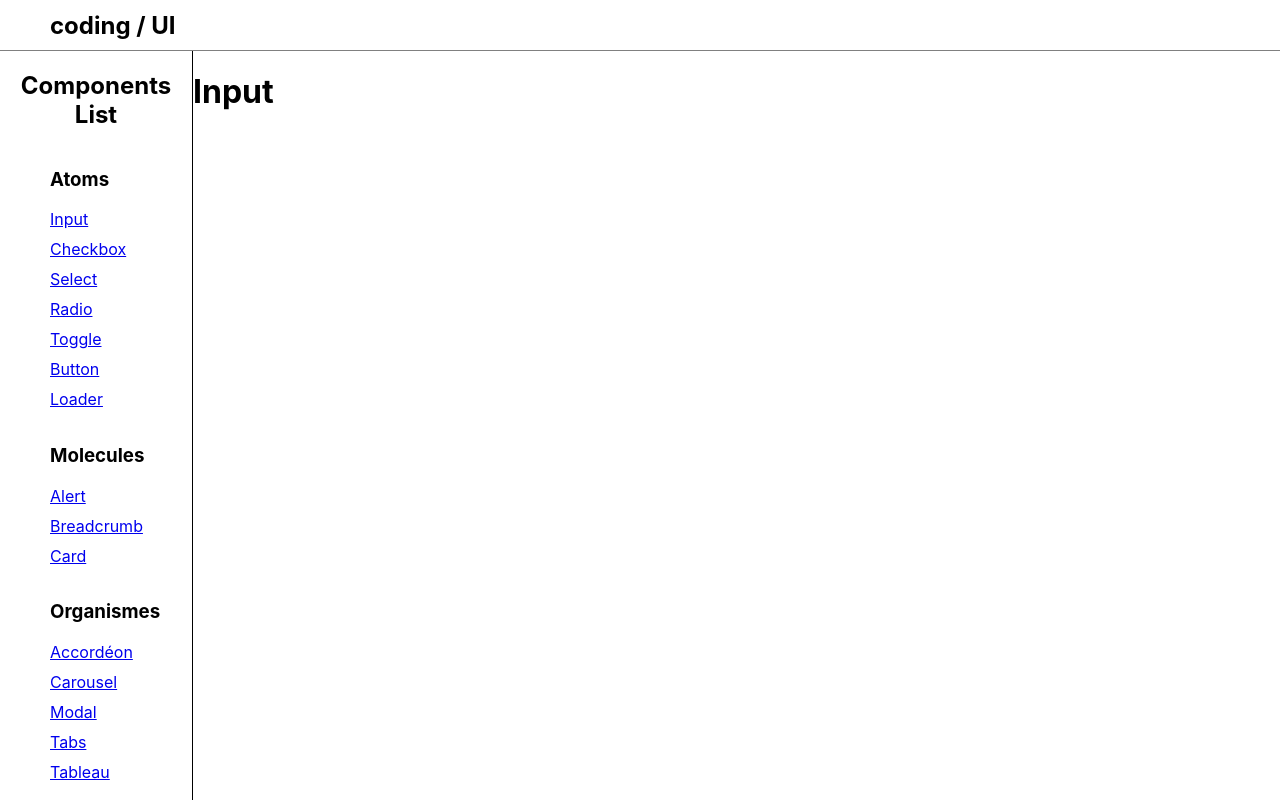
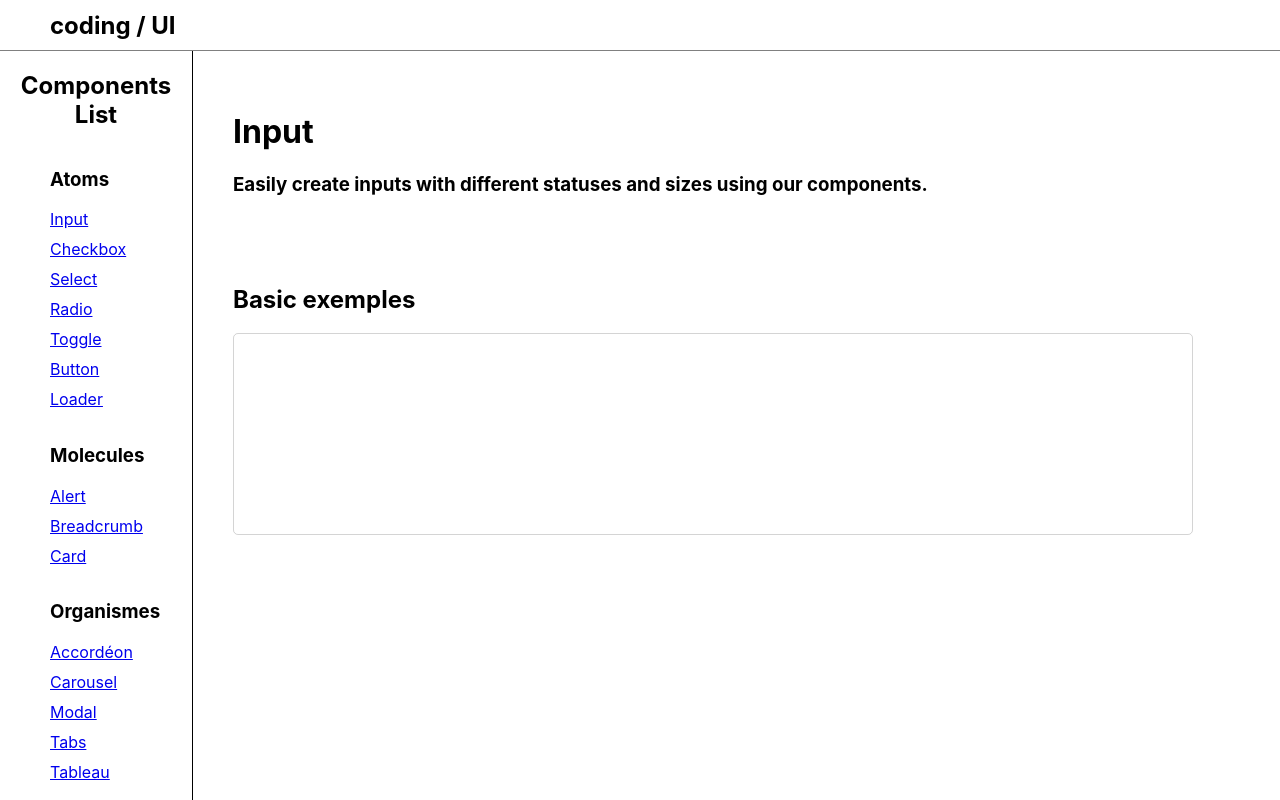
Before and after one commit to SukiTsu/library_react, a React (Vite) app in the folder lib_module/: page /atoms/input in a window 1280 px wide. Shown: the top 800 px of the page. Built offline with nearby package versions, Linux system fonts and the light colour scheme.

Commit message:
modif css & tsx page presentation input

```diff
--- a/lib_module/src/assets/css/pages/input.css
+++ b/lib_module/src/assets/css/pages/input.css
@@ -1,4 +1,23 @@
 .body-input{
     display: flex;
     flex-direction: row;
+    width: 100%;
 }
+.body-input-presentation{
+    display: flex;
+    flex-direction: column;
+    margin: 40px 0 0 40px;
+    width: 75%;
+}
+.body-input-header{
+
+}
+.body-input-text{
+    margin-top: 50px;
+}
+
+.example-component{
+    height: 200px;
+    border: 1.5px solid rgba(128, 128, 128, 0.337);
+    border-radius: 5px;
+}
--- a/lib_module/src/pages/components/atoms/input/input.tsx
+++ b/lib_module/src/pages/components/atoms/input/input.tsx
@@ -10,8 +10,15 @@ export default function Input() {
       <Navbar />
       <div className="body-input">
         <Sidebar />
-        <div>
-          <h1>{RESUME_DATA.content.atoms.component1.name}</h1>
+        <div className="body-input-presentation">
+          <div className="body-input-header">
+            <h1>{RESUME_DATA.content.atoms.component1.name}</h1>
+            <h3>{RESUME_DATA.content.atoms.component1.description}</h3>
+          </div>
+          <div className="body-input-text">
+            <h2>{RESUME_DATA.content.atoms.component1.presentation.title}</h2>
+            <div className="example-component"></div>
+          </div>
         </div>
       </div>
     </div>
```
